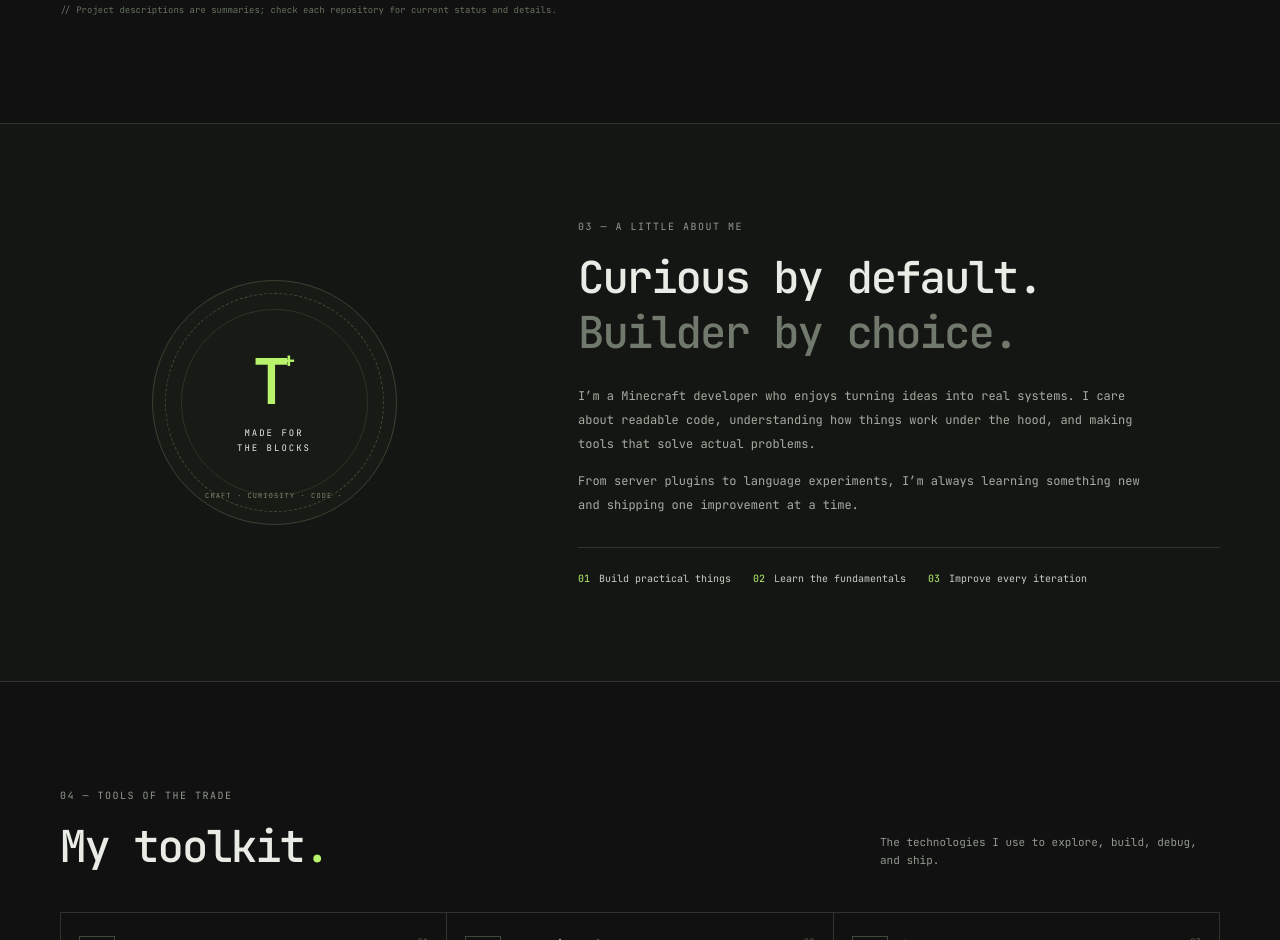
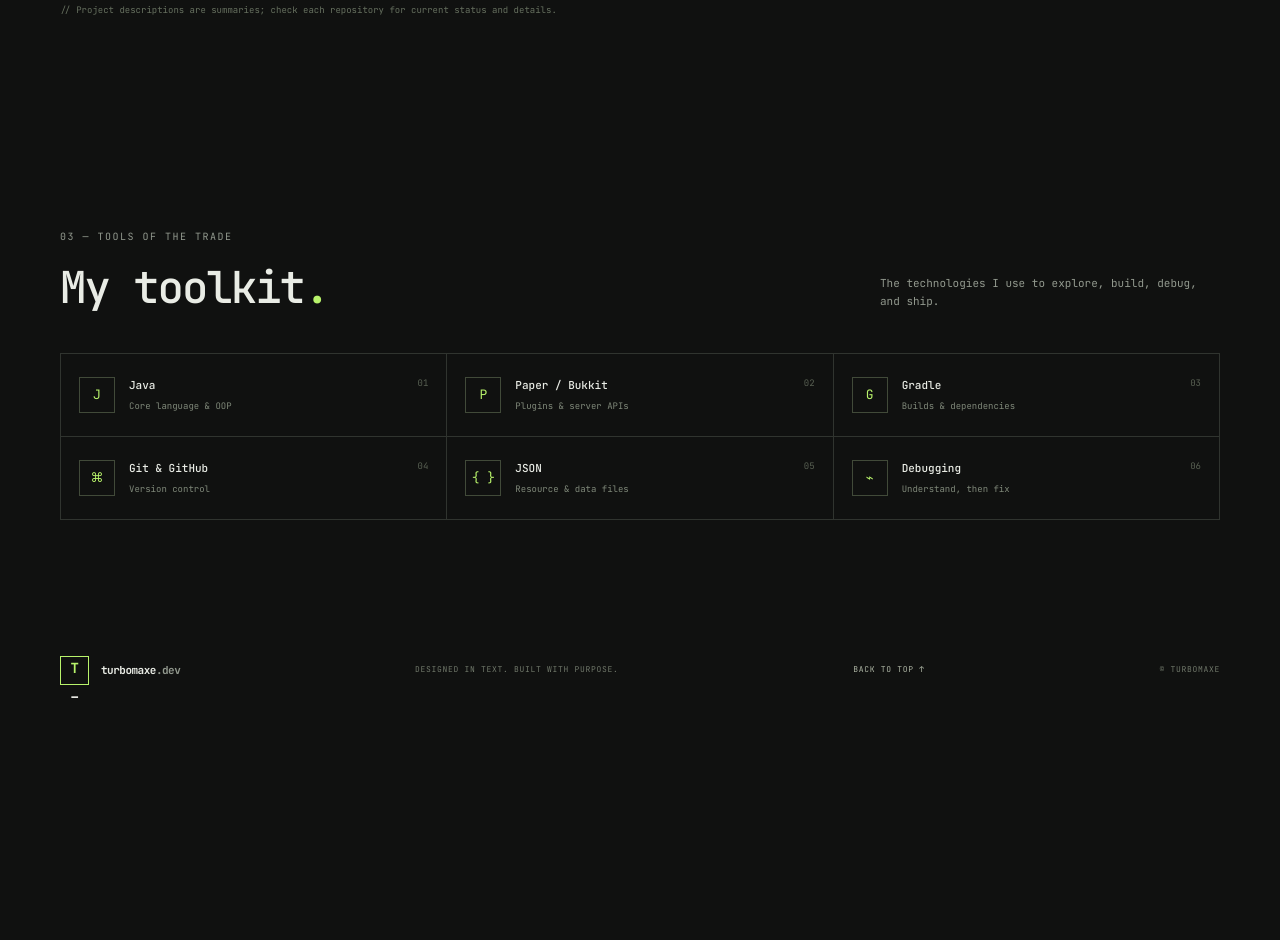
Before and after one commit to 6a08c5fba805337cc251242/6a08c5fba805337cc251242.github.io, a plain HTML site: page index.html in a window 1280 px wide. Shown: the part 1860-2800 px from the top of the page. After the commit the page ends 2575 px from the top, so only its background shows below. Drawn offline with Linux system fonts and the light colour scheme; a script that the page names is missing.

Commit message:
Update index.html

```diff
--- a/index.html
+++ b/index.html
@@ -17,7 +17,7 @@
     <a class="brand" href="#home" aria-label="TurboMaxe home"><span class="brand-mark">T<span>_</span></span><span>turbomaxe<span class="muted">.dev</span></span></a>
     <button class="menu-toggle" aria-label="Toggle navigation" aria-expanded="false">[ menu ]</button>
     <nav class="nav-links" aria-label="Main navigation">
-      <a href="#work">work</a><a href="#about">about</a><a href="#stack">stack</a><a href="#contact" class="nav-cta">contact <span>↗</span></a>
+      <a href="#work">work</a><a href="#stack">stack</a><a href="#contact" class="nav-cta">contact <span>↗</span></a>
     </nav>
   </header>
 
@@ -75,12 +75,7 @@
       <p class="project-disclaimer">// Project descriptions are summaries; check each repository for current status and details.</p>
     </section>
 
-    <section class="about-section" id="about"><div class="shell about-layout">
-      <div class="about-stamp"><div class="stamp-inner"><span class="stamp-symbol">T<span>+</span></span><span class="stamp-caption">MADE FOR<br>THE BLOCKS</span><span class="stamp-ring">CRAFT · CURIOSITY · CODE ·</span></div></div>
-      <div class="about-copy"><p class="section-kicker">03 — A LITTLE ABOUT ME</p><h2>Curious by default.<br><span class="muted-heading">Builder by choice.</span></h2><p>I’m a Minecraft developer who enjoys turning ideas into real systems. I care about readable code, understanding how things work under the hood, and making tools that solve actual problems.</p><p>From server plugins to language experiments, I’m always learning something new and shipping one improvement at a time.</p><div class="about-facts"><div><span class="fact-number">01</span><span>Build practical things</span></div><div><span class="fact-number">02</span><span>Learn the fundamentals</span></div><div><span class="fact-number">03</span><span>Improve every iteration</span></div></div></div>
-    </div></section>
-
-    <section class="section shell" id="stack"><div class="section-head"><div><p class="section-kicker">04 — TOOLS OF THE TRADE</p><h2>My toolkit<span class="accent">.</span></h2></div><p class="section-intro">The technologies I use to explore, build, debug, and ship.</p></div>
+    <section class="section shell" id="stack"><div class="section-head"><div><p class="section-kicker">03 — TOOLS OF THE TRADE</p><h2>My toolkit<span class="accent">.</span></h2></div><p class="section-intro">The technologies I use to explore, build, debug, and ship.</p></div>
       <div class="stack-grid">
         <div class="stack-item"><span class="stack-icon">J</span><div><h3>Java</h3><p>Core language & OOP</p></div><span class="stack-index">01</span></div>
         <div class="stack-item"><span class="stack-icon">P</span><div><h3>Paper / Bukkit</h3><p>Plugins & server APIs</p></div><span class="stack-index">02</span></div>
@@ -90,8 +85,6 @@
         <div class="stack-item"><span class="stack-icon">⌁</span><div><h3>Debugging</h3><p>Understand, then fix</p></div><span class="stack-index">06</span></div>
       </div>
     </section>
-
-    <section class="contact-section" id="contact"><div class="shell contact-inner"><div><p class="section-kicker">05 — HAVE AN IDEA?</p><h2>Let's build something<br><span class="accent">worth logging in for.</span></h2><p class="contact-text">Have a plugin idea, a server problem, or a project to collaborate on? Reach out.</p></div><div class="contact-actions"><a class="button button-primary" href="https://github.com/TurboMaxe" target="_blank" rel="noreferrer">Find me on GitHub <span>↗</span></a><a class="button button-outline" href="mailto:hello@example.com" id="email-link">Send an email <span>↗</span></a><p class="contact-hint">// Replace hello@example.com with your preferred contact email.</p></div><div class="contact-orbit">LET'S<br>MAKE<br>IT WORK<span>↗</span></div></div></section>
   </main>
 
   <footer class="footer shell"><a class="brand footer-brand" href="#home"><span class="brand-mark">T<span>_</span></span><span>turbomaxe<span class="muted">.dev</span></span></a><span class="footer-note">DESIGNED IN TEXT. BUILT WITH PURPOSE.</span><a class="back-top" href="#home">BACK TO TOP ↑</a><span class="copyright">© <span id="year"></span> TURBOMAXE</span></footer>
```
